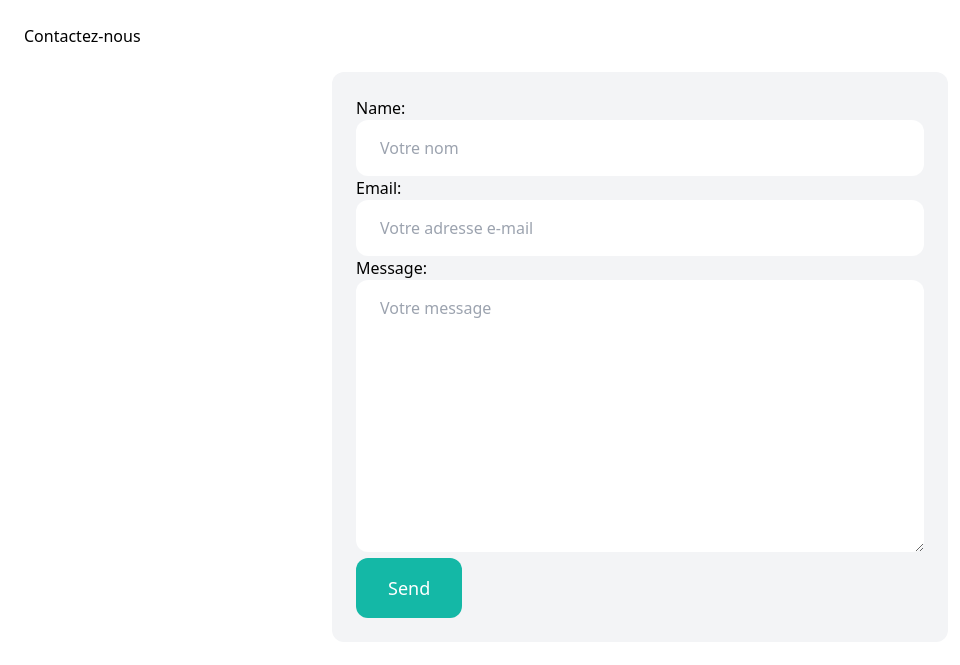
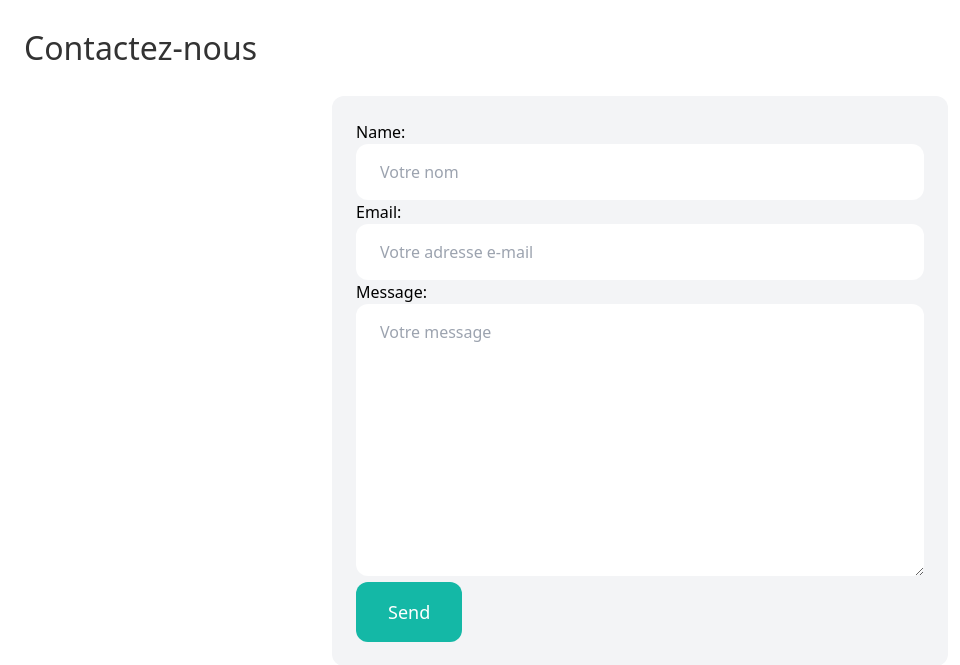
Before and after one commit to youssefshadow/django_project, a Django app: page /contact/ in a window 1280 px wide. Shown: the part 101-766 px from the top of the page, without its empty margins (0-960 px from the left). Run offline with Django 5.2, Linux system fonts and the light colour scheme; some libraries are stand-ins or nearby versions; some web fonts are replaced.

Commit message:
contact form

```diff
--- a/core/static/css/style.css
+++ b/core/static/css/style.css
@@ -9,6 +9,11 @@ nav a {
     transition: color 0.3s ease-in-out;
 }
 
+h2 {
+    font-size: 2rem !important;
+    color: #333;
+    margin-bottom: 1rem;
+  }
 
 .success-container {
     max-width: 400px;
```
